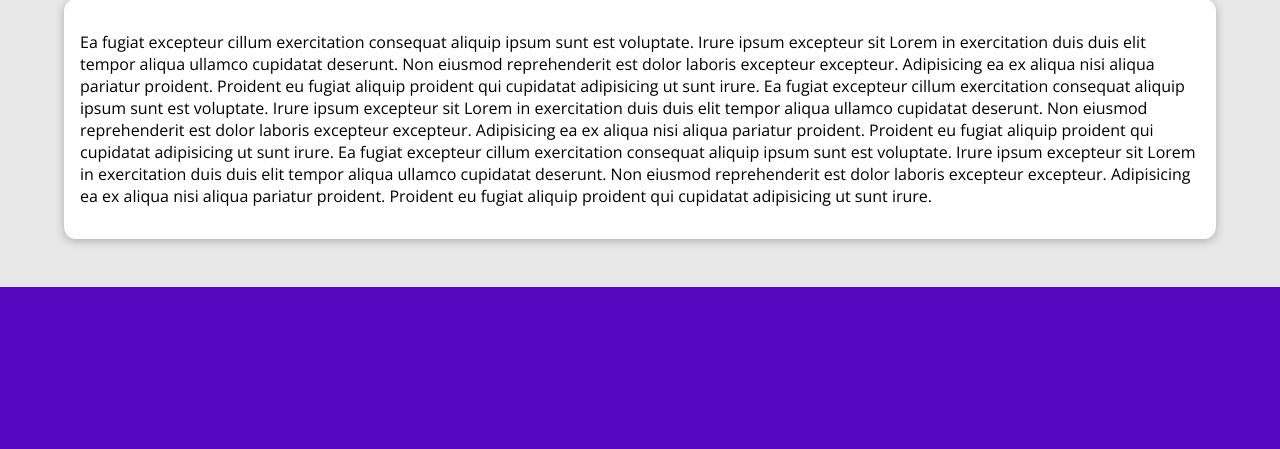
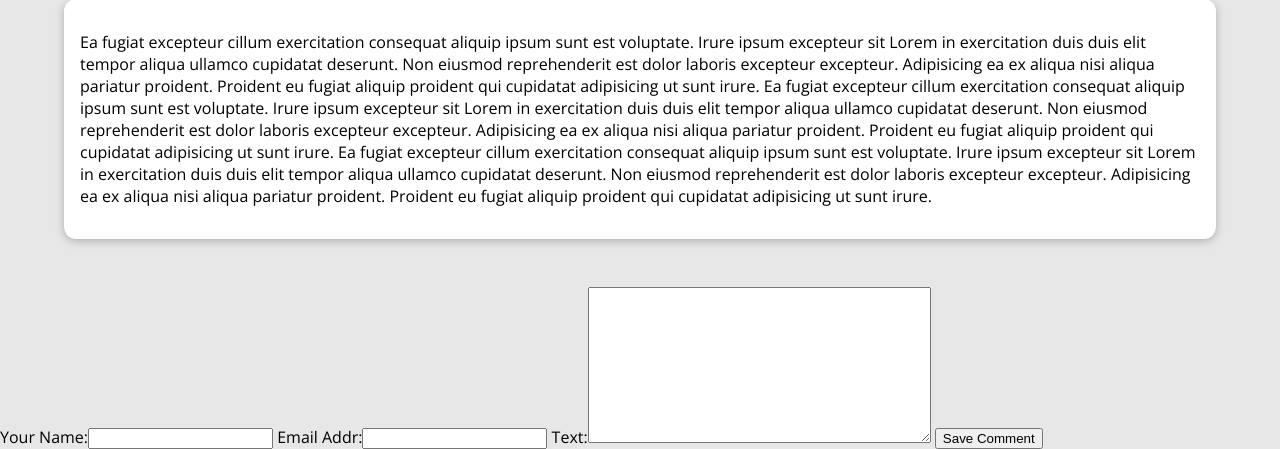
Before and after one commit to Kanharajput/DjangoBlogProject, a Django app: page /allblogs/paragliding in a window 1280 px wide. Shown: the part 529-978 px from the top of the page. Before the commit the page ends 816 px from the top, so only its background shows below. Run offline with Django 3.2, Linux system fonts and the light colour scheme; data comes from the database, SQL or seed files in the repository.

Commit message:
comment form is created and rendered using Comment model

```diff
--- /dev/null
+++ b/AllBlogs/forms.py
@@ -0,0 +1,12 @@
+from django import forms
+from .models import Comment
+
+class CommentForm(forms.ModelForm):
+    class Meta:
+        model = Comment
+        exclude = ["post"]        # use all columns as field except post
+        labels = {
+                    "user_name":"Your Name",
+                    "email_addr":"Email Addr",
+                    "text":"Text",
+        }
--- a/AllBlogs/templates/AllBlogs/blog_detail.html
+++ b/AllBlogs/templates/AllBlogs/blog_detail.html
@@ -28,4 +28,12 @@
     <main>
         <p>{{clicked_blog.content}}</p>
     </main>
+
+    <form>
+        <!--render the comment form which is created using Comment model-->
+        {{comment_form}}
+        <button>Save Comment</button>
+    </form>
+
+
 {% endblock content %}
--- a/AllBlogs/views.py
+++ b/AllBlogs/views.py
@@ -1,6 +1,8 @@
 from django.shortcuts import render, get_object_or_404
 from .models import Post
 from django.views.generic import ListView,DetailView
+from .forms import CommentForm
+
 # Create your views here.
 
 # render the all_blogs html page
@@ -22,4 +24,5 @@ class BlogDetails(DetailView):
         # tags is many to many field that'swhy we are accessing all tags
         tags = self.object.tags.all()
         context["post_tags"] = tags
+        context["comment_form"] = CommentForm()
         return context
```
